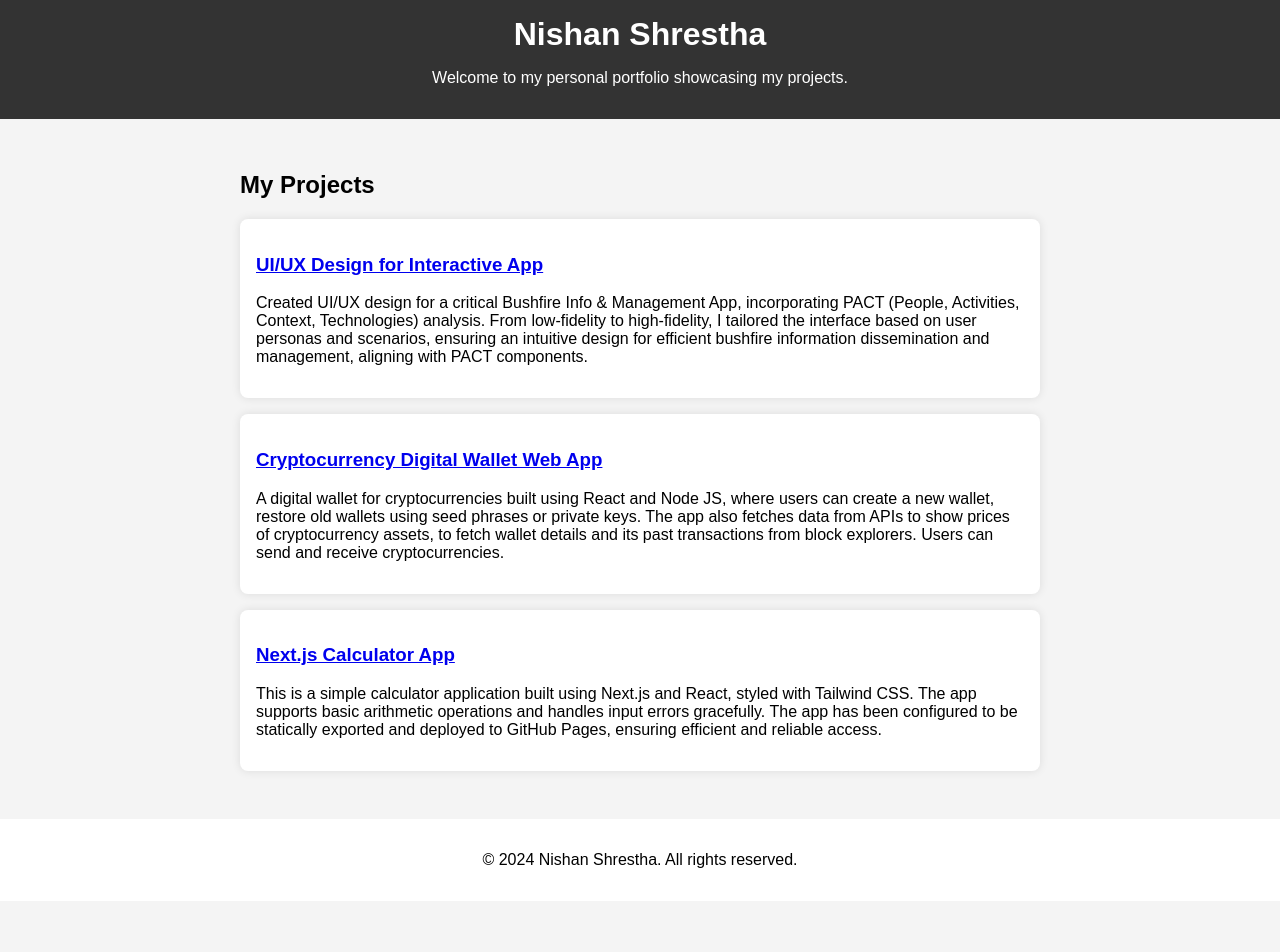
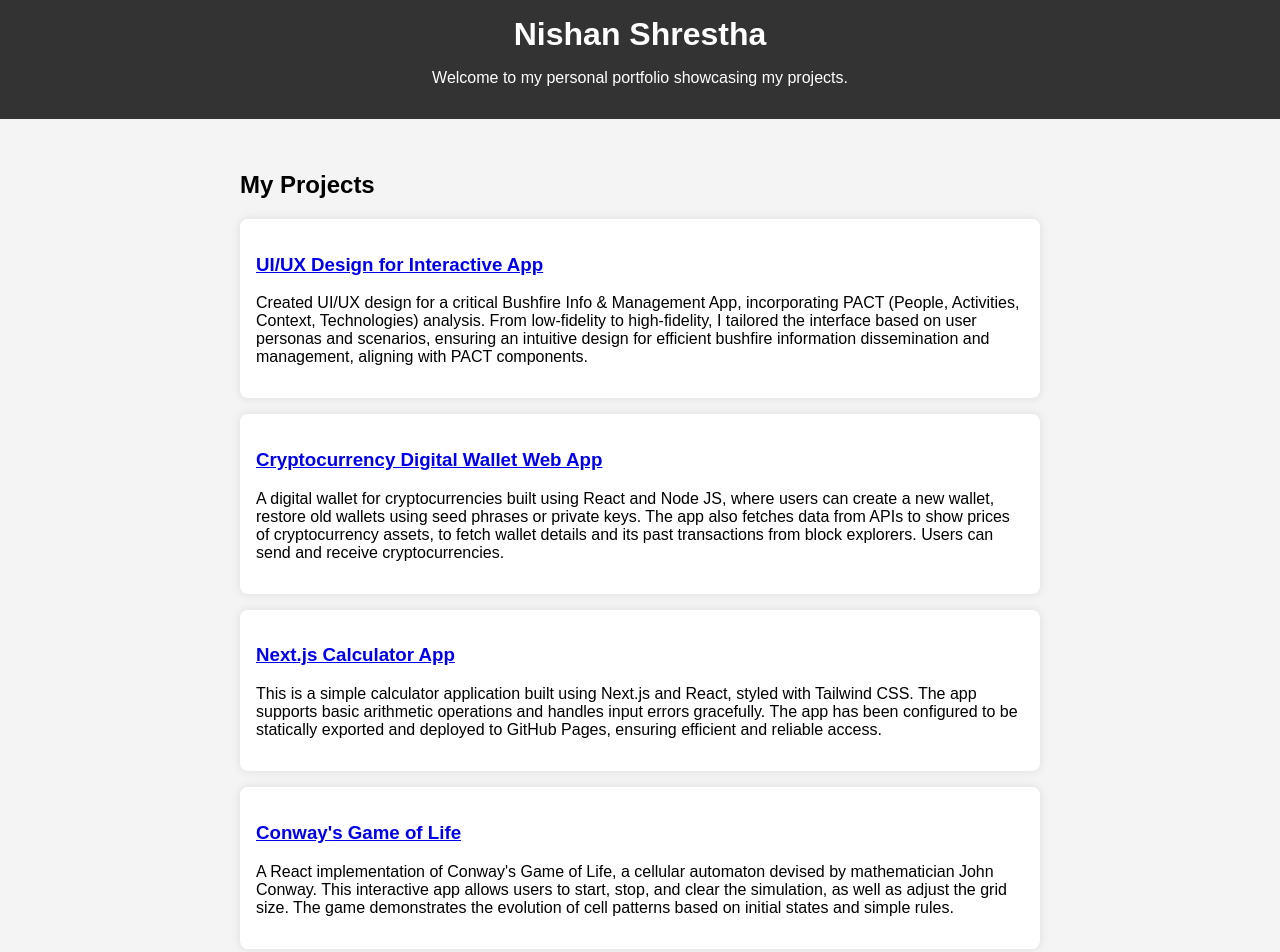
Before and after one commit to nishanau/my-portfolio, a React (Create React App) app: page / in a window 1280 px wide. Shown: the top 952 px of the page. Before the commit the page ends 901 px from the top, so only its background shows below. Built offline with nearby package versions, Linux system fonts and the light colour scheme.

Commit message:
added a new project conway's game of life

```diff
--- a/public/index.html
+++ b/public/index.html
@@ -24,7 +24,7 @@
       work correctly both with client-side routing and a non-root public URL.
       Learn how to configure a non-root public URL by running `npm run build`.
     -->
-    <title>React App</title>
+    <title>Nishan's Portfolio</title>
   </head>
   <body>
     <noscript>You need to enable JavaScript to run this app.</noscript>
--- a/src/pages/Home.js
+++ b/src/pages/Home.js
@@ -1,27 +1,35 @@
-import React from 'react';
-import Header from '../components/Header';
-import Project from '../components/Project';
-import Footer from '../components/Footer';
+import React from "react";
+import Header from "../components/Header";
+import Project from "../components/Project";
+import Footer from "../components/Footer";
 
 const projects = [
   {
-    title: 'UI/UX Design for Interactive App',
-    description: 'Created UI/UX design for a critical Bushfire Info & Management App, incorporating PACT (People, Activities, Context, Technologies) analysis. From low-fidelity to high-fidelity, I tailored the interface based on user personas and scenarios, ensuring an intuitive design for efficient bushfire information dissemination and management, aligning with PACT components.',
-    url: 'https://app.visily.ai/projects/4873b486-50b5-466e-b503-2eff441d80e5/boards/470322' // Replace with the actual URL
+    title: "UI/UX Design for Interactive App",
+    description:
+      "Created UI/UX design for a critical Bushfire Info & Management App, incorporating PACT (People, Activities, Context, Technologies) analysis. From low-fidelity to high-fidelity, I tailored the interface based on user personas and scenarios, ensuring an intuitive design for efficient bushfire information dissemination and management, aligning with PACT components.",
+    url: "https://app.visily.ai/projects/4873b486-50b5-466e-b503-2eff441d80e5/boards/470322",
   },
 
   {
-    title: 'Cryptocurrency Digital Wallet Web App',
-    description: 'A digital wallet for cryptocurrencies built using React and Node JS, where users can create a new wallet, restore old wallets using seed phrases or private keys. The app also fetches data from APIs to show prices of cryptocurrency assets, to fetch wallet details and its past transactions from block explorers. Users can send and receive cryptocurrencies.',
-    url: 'http://3.25.198.253:3001/' // Replace with the actual URL
+    title: "Cryptocurrency Digital Wallet Web App",
+    description:
+      "A digital wallet for cryptocurrencies built using React and Node JS, where users can create a new wallet, restore old wallets using seed phrases or private keys. The app also fetches data from APIs to show prices of cryptocurrency assets, to fetch wallet details and its past transactions from block explorers. Users can send and receive cryptocurrencies.",
+    url: "http://3.25.198.253:3001/",
   },
   {
-    title: 'Next.js Calculator App',
-    description: 'This is a simple calculator application built using Next.js and React, styled with Tailwind CSS. The app supports basic arithmetic operations and handles input errors gracefully. The app has been configured to be statically exported and deployed to GitHub Pages, ensuring efficient and reliable access.',
-    url: 'http://3.25.198.253:3001/' // Replace with the actual URL
+    title: "Next.js Calculator App",
+    description:
+      "This is a simple calculator application built using Next.js and React, styled with Tailwind CSS. The app supports basic arithmetic operations and handles input errors gracefully. The app has been configured to be statically exported and deployed to GitHub Pages, ensuring efficient and reliable access.",
+    url: "https://nishanau.github.io/nextjs-calculator/",
   },
 
-
+  {
+    title: "Conway's Game of Life",
+    description:
+      "A React implementation of Conway's Game of Life, a cellular automaton devised by mathematician John Conway. This interactive app allows users to start, stop, and clear the simulation, as well as adjust the grid size. The game demonstrates the evolution of cell patterns based on initial states and simple rules.",
+    url: "https://nishanau.github.io/conway-s-game-of-life",
+  },
 ];
 
 const Home = () => {
@@ -32,7 +40,12 @@ const Home = () => {
         <section id="projects">
           <h2>My Projects</h2>
           {projects.map((project, index) => (
-            <Project key={index} title={project.title} description={project.description} url={project.url} />
+            <Project
+              key={index}
+              title={project.title}
+              description={project.description}
+              url={project.url}
+            />
           ))}
         </section>
       </main>
```
